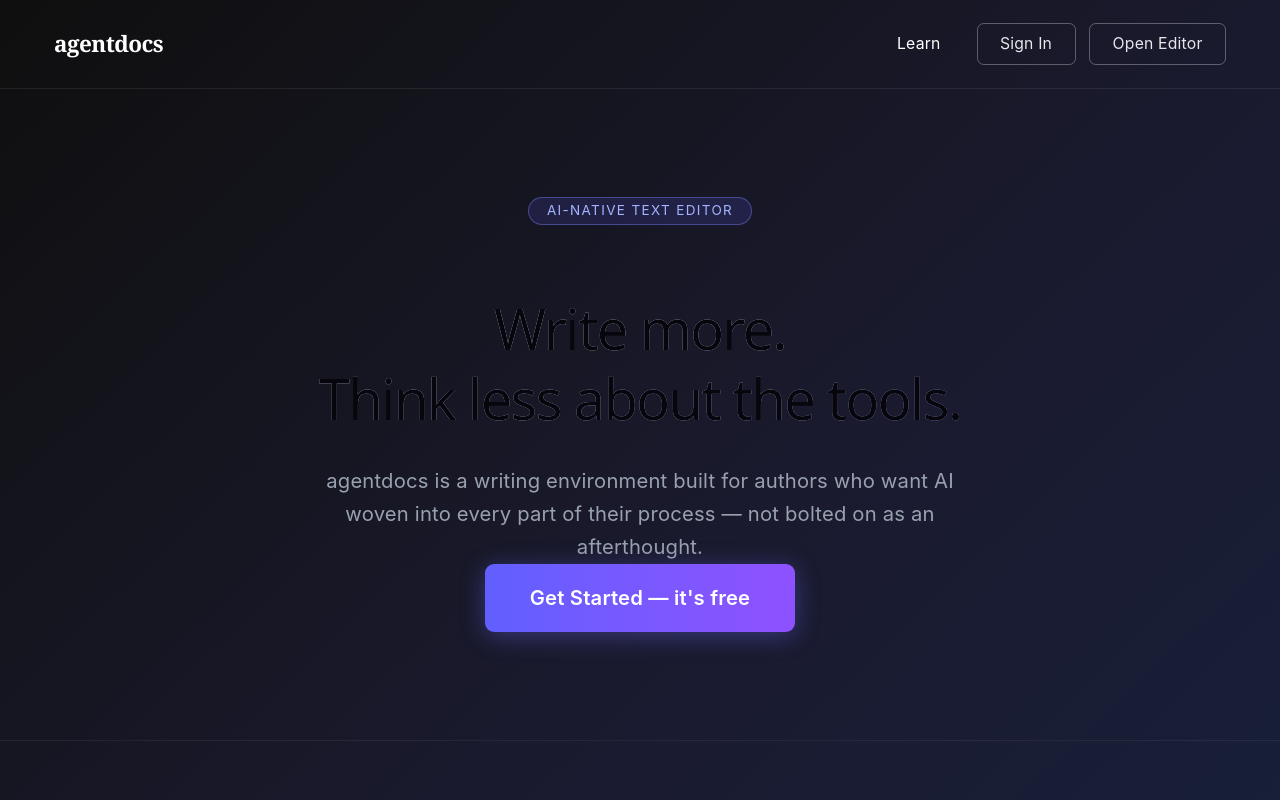
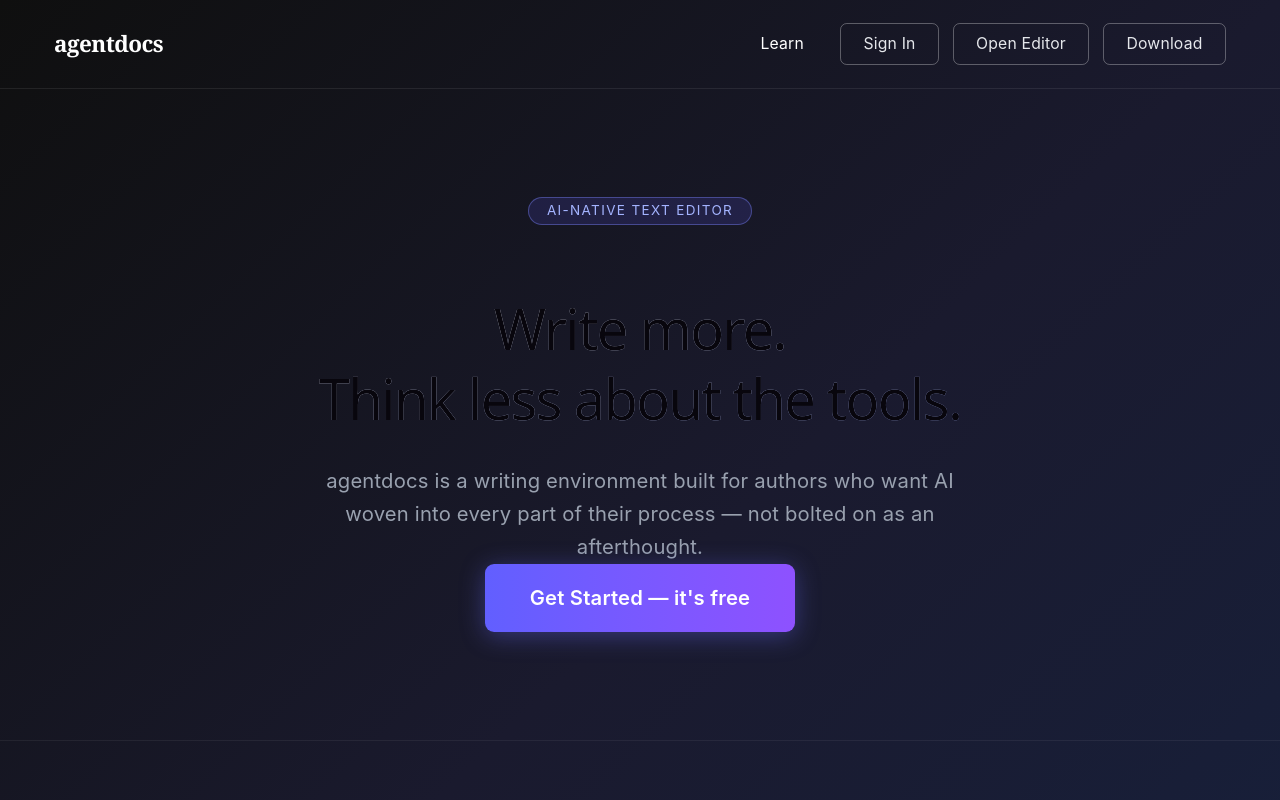
Before and after one commit to markreyno/agentdocs, a React (Vite) app: page / in a window 1280 px wide. Shown: the top 800 px of the page. Built offline with nearby package versions, Linux system fonts and the light colour scheme.

Commit message:
added download button

```diff
--- a/src/LandingPage.tsx
+++ b/src/LandingPage.tsx
@@ -2,6 +2,7 @@
   onGetStarted: () => void
   onSignIn: () => void
   onLearn: () => void
+  onDownload?: () => void
 }
 
 const features = [
@@ -22,7 +23,7 @@
   },
 ]
 
-export default function LandingPage({ onGetStarted, onSignIn, onLearn }: LandingPageProps) {
+export default function LandingPage({ onGetStarted, onSignIn, onLearn, onDownload }: LandingPageProps) {
   return (
     <div className="min-h-screen bg-gradient-to-br from-[#0f0f0f] via-[#1a1a2e] to-[#16213e] text-gray-100 flex flex-col font-serif">
       {/* Nav */}
@@ -46,6 +47,12 @@
             className="px-5 py-2 rounded-md border border-white/30 text-gray-200 text-sm font-sans hover:bg-white/10 transition-colors cursor-pointer"
           >
             Open Editor
+          </button>
+          <button
+            onClick={onDownload}
+            className="px-5 py-2 rounded-md border border-white/30 text-gray-200 text-sm font-sans hover:bg-white/10 transition-colors cursor-pointer"
+          >
+            Download
           </button>
         </div>
       </nav>
```
